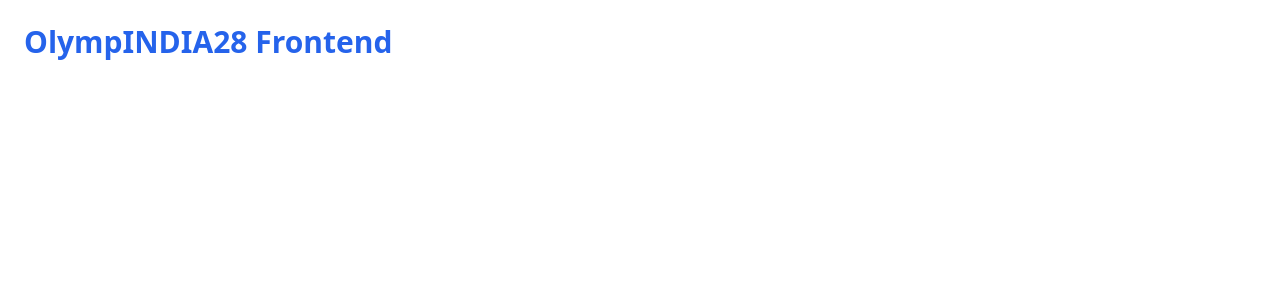
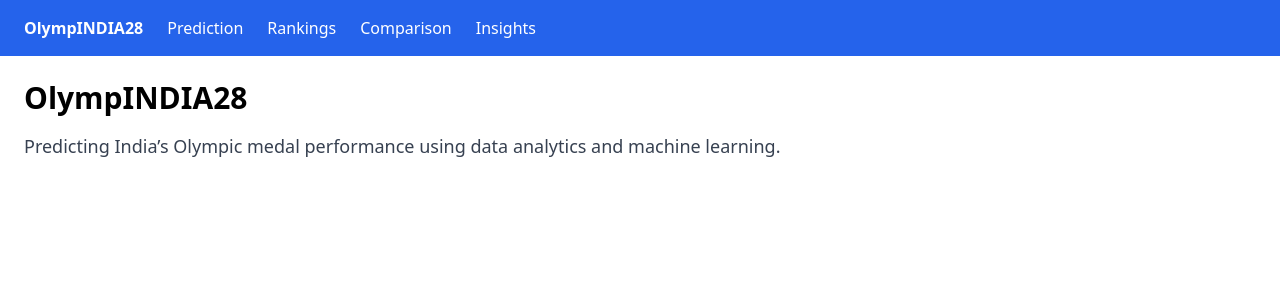
Before and after one commit to ParikhSrujan/OlympIndia28, a React app in the folder frontend/: page / in a window 1280 px wide. Shown: the top 300 px of the page. Built offline with nearby package versions, Linux system fonts and the light colour scheme; the HTML template or start-up script is replaced by a standard one.

Commit message:
Added pages, navbar and routing structure

```diff
--- a/frontend/package.json
+++ b/frontend/package.json
@@ -11,7 +11,8 @@
   },
   "dependencies": {
     "react": "^19.2.0",
-    "react-dom": "^19.2.0"
+    "react-dom": "^19.2.0",
+    "react-router-dom": "^7.13.0"
   },
   "devDependencies": {
     "@eslint/js": "^9.39.1",
--- a/frontend/src/App.jsx
+++ b/frontend/src/App.jsx
@@ -1,8 +1,24 @@
+import { BrowserRouter, Routes, Route } from "react-router-dom";
+import Navbar from "./components/Navbar";
+
+import Home from "./pages/Home";
+import Prediction from "./pages/Prediction";
+import Rankings from "./pages/Rankings";
+import Comparison from "./pages/Comparison";
+import Insights from "./pages/Insights";
+
 function App() {
   return (
-    <div className="text-3xl font-bold text-blue-600 p-6">
-      OlympINDIA28 Frontend
-    </div>
+    <BrowserRouter>
+      <Navbar />
+      <Routes>
+        <Route path="/" element={<Home />} />
+        <Route path="/prediction" element={<Prediction />} />
+        <Route path="/rankings" element={<Rankings />} />
+        <Route path="/comparison" element={<Comparison />} />
+        <Route path="/insights" element={<Insights />} />
+      </Routes>
+    </BrowserRouter>
   );
 }
 
--- /dev/null
+++ b/frontend/src/components/navbar.jsx
@@ -0,0 +1,18 @@
+import { Link } from "react-router-dom";
+
+function Navbar() {
+  return (
+    <nav className="bg-blue-600 text-white px-6 py-4 flex gap-6">
+      <Link to="/" className="font-bold">
+        OlympINDIA28
+      </Link>
+
+      <Link to="/prediction">Prediction</Link>
+      <Link to="/rankings">Rankings</Link>
+      <Link to="/comparison">Comparison</Link>
+      <Link to="/insights">Insights</Link>
+    </nav>
+  );
+}
+
+export default Navbar;
--- /dev/null
+++ b/frontend/src/pages/comparison.jsx
@@ -0,0 +1,15 @@
+function Comparison() {
+  return (
+    <div className="p-6">
+      <h1 className="text-2xl font-semibold mb-2">
+        Country Comparison
+      </h1>
+
+      <p className="text-gray-600">
+        Compare India’s performance with top Olympic nations.
+      </p>
+    </div>
+  );
+}
+
+export default Comparison;
--- /dev/null
+++ b/frontend/src/pages/home.jsx
@@ -0,0 +1,15 @@
+function Home() {
+  return (
+    <div className="p-6">
+      <h1 className="text-3xl font-bold mb-4">
+        OlympINDIA28
+      </h1>
+
+      <p className="text-lg text-gray-700">
+        Predicting India’s Olympic medal performance using data analytics and machine learning.
+      </p>
+    </div>
+  );
+}
+
+export default Home;
--- /dev/null
+++ b/frontend/src/pages/insights.jsx
@@ -0,0 +1,15 @@
+function Insights() {
+  return (
+    <div className="p-6">
+      <h1 className="text-2xl font-semibold mb-2">
+        Analytical Insights
+      </h1>
+
+      <p className="text-gray-600">
+        Key insights derived from historical Olympic data and predictions.
+      </p>
+    </div>
+  );
+}
+
+export default Insights;
--- /dev/null
+++ b/frontend/src/pages/prediction.jsx
@@ -0,0 +1,15 @@
+function Prediction() {
+  return (
+    <div className="p-6">
+      <h1 className="text-2xl font-semibold mb-2">
+        Medal Prediction
+      </h1>
+
+      <p className="text-gray-600">
+        Sport-wise medal predictions for the 2028 Olympics.
+      </p>
+    </div>
+  );
+}
+
+export default Prediction;
--- /dev/null
+++ b/frontend/src/pages/rankings.jsx
@@ -0,0 +1,15 @@
+function Rankings() {
+  return (
+    <div className="p-6">
+      <h1 className="text-2xl font-semibold mb-2">
+        Rankings
+      </h1>
+
+      <p className="text-gray-600">
+        Global and India-specific rankings across sports.
+      </p>
+    </div>
+  );
+}
+
+export default Rankings;
```
Also changed, not shown: 1 other file (tests, documents, lock files or other folders).
